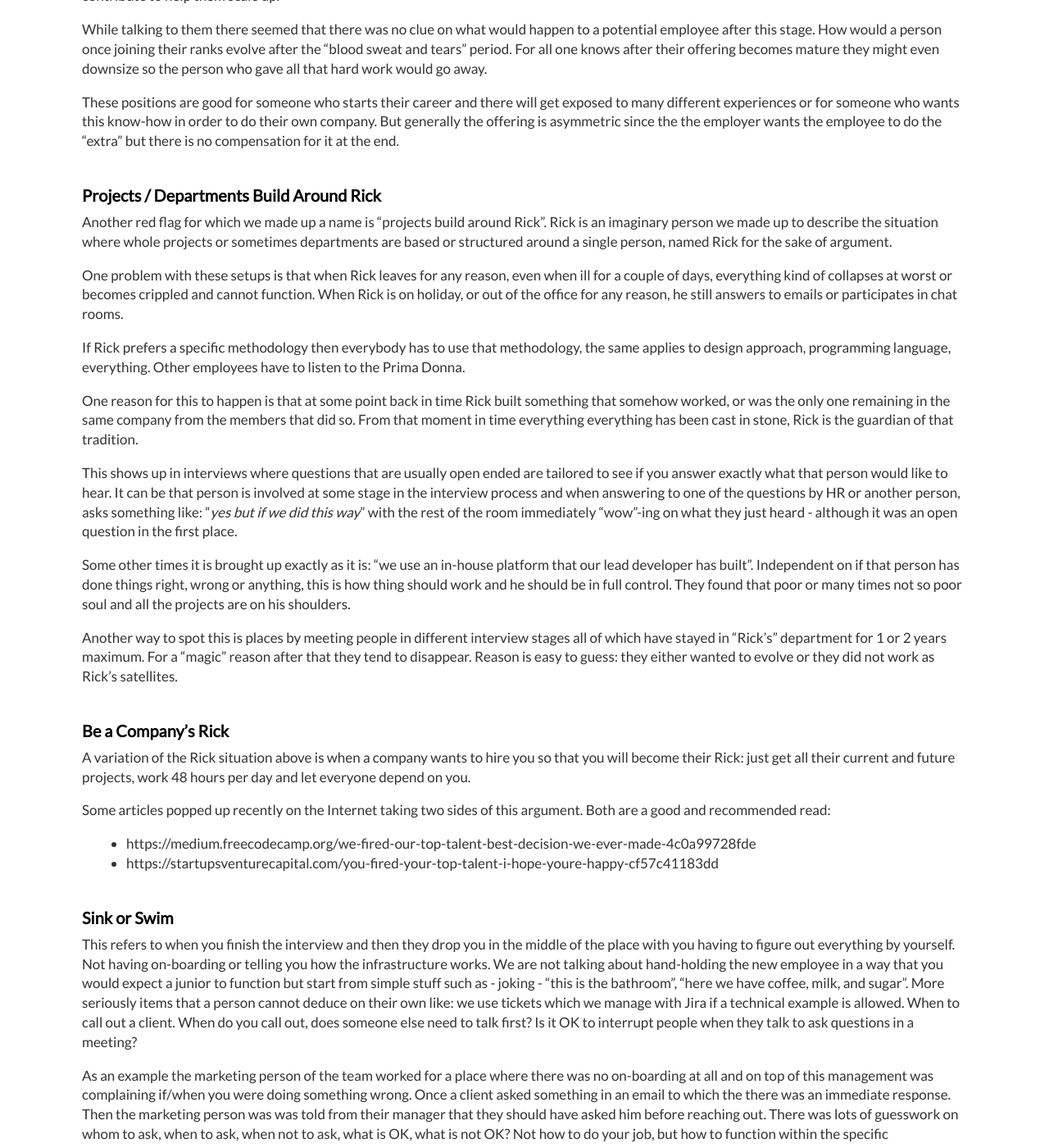
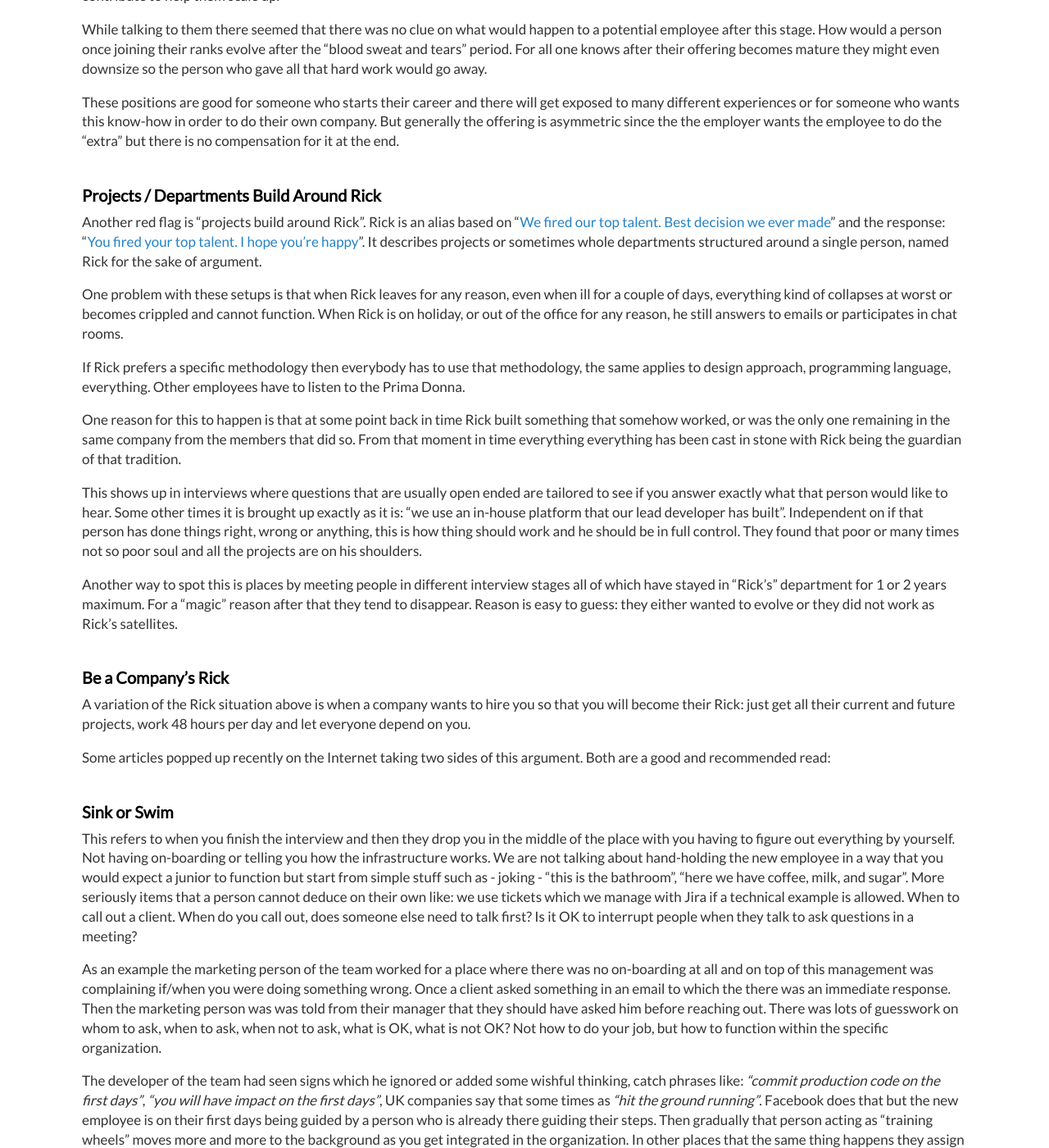
Before and after one commit to dimitrismistriotis/dimitrismistriotis.github.io, a Jekyll site: the page built from _posts/2018-05-24-red_flags_in_interviews.md, in a window 1280 px wide and 1400 px high, scrolled down 4620 px. Shown: the whole window at 82% size. Built offline with Jekyll 4.4.1, drawn with Linux system fonts in a browser that asks for light colours; comment, search, counter and statistics services are not loaded.

Commit message:
Corrections.

```diff
--- a/_posts/2018-05-24-red_flags_in_interviews.md
+++ b/_posts/2018-05-24-red_flags_in_interviews.md
@@ -318,9 +318,10 @@ there is no compensation for it at the end.
 
 ## Projects / Departments Build Around Rick
 
-Another red flag for which we made up a name is "projects build around Rick".
-Rick is an imaginary person we made up to describe the situation where whole
-projects or sometimes departments are based or structured around a single
+Another red flag  is "projects build around Rick".
+Rick is an alias based on "[We fired our top talent. Best decision we ever made](https://medium.freecodecamp.org/we-fired-our-top-talent-best-decision-we-ever-made-4c0a99728fde)"
+and the response: "[You fired your top talent. I hope you’re happy](https://startupsventurecapital.com/you-fired-your-top-talent-i-hope-youre-happy-cf57c41183dd)".
+It describes projects or sometimes whole departments structured around a single
 person, named Rick for the sake of argument.
 
 One problem with these setups is that when Rick leaves for any reason, even
@@ -335,16 +336,11 @@ everything. Other employees have to listen to the Prima Donna.
 One reason for this to happen is that at some point back in time Rick built
 something that somehow worked, or was the only one remaining in the same
 company from the members that did so. From that moment in time everything
-everything has been cast in stone, Rick is the guardian of that tradition.
+everything has been cast in stone with Rick being the guardian of that
+tradition.
 
 This shows up in interviews where questions that are usually open ended are
 tailored to see if you answer exactly what that person would like to hear.
-It can be that person is involved at some stage in the interview process and
-when answering to one of the questions by HR or another person, asks something
-like: "*yes but if we did this way*" with the rest of the room immediately
-"wow"-ing on what they just heard - although it was an open question in the
-first place.
-
 Some other times it is brought up exactly as it is: "we use an in-house
 platform that our lead developer has built". Independent on if that person has
 done things right, wrong or anything, this is how thing should work and he
@@ -365,9 +361,6 @@ projects, work 48 hours per day and let everyone depend on you.
 
 Some articles popped up recently on the Internet taking two sides of this
 argument. Both are a good and recommended read:
-
-* https://medium.freecodecamp.org/we-fired-our-top-talent-best-decision-we-ever-made-4c0a99728fde
-* https://startupsventurecapital.com/you-fired-your-top-talent-i-hope-youre-happy-cf57c41183dd
 
 ## Sink or Swim
 
```
